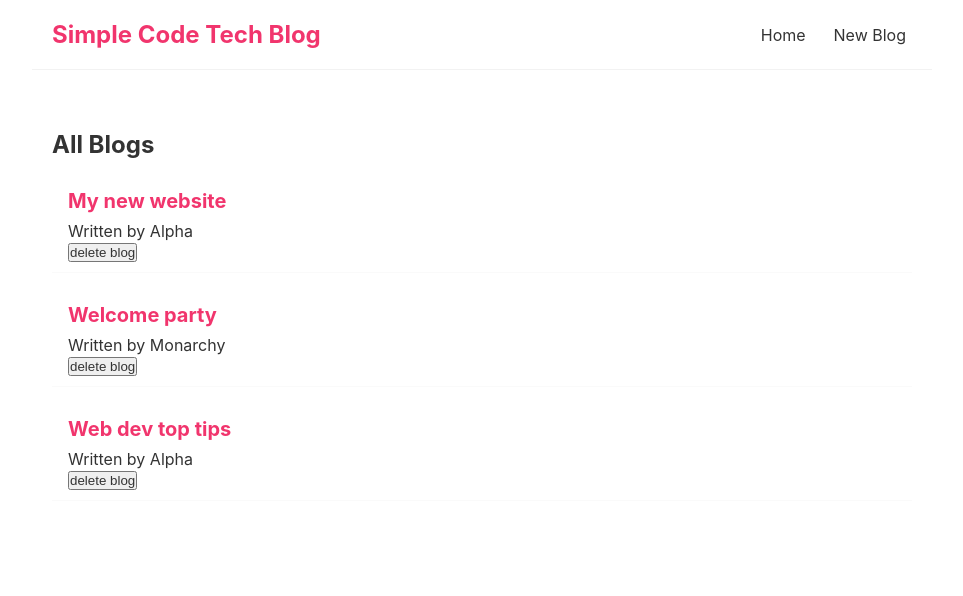
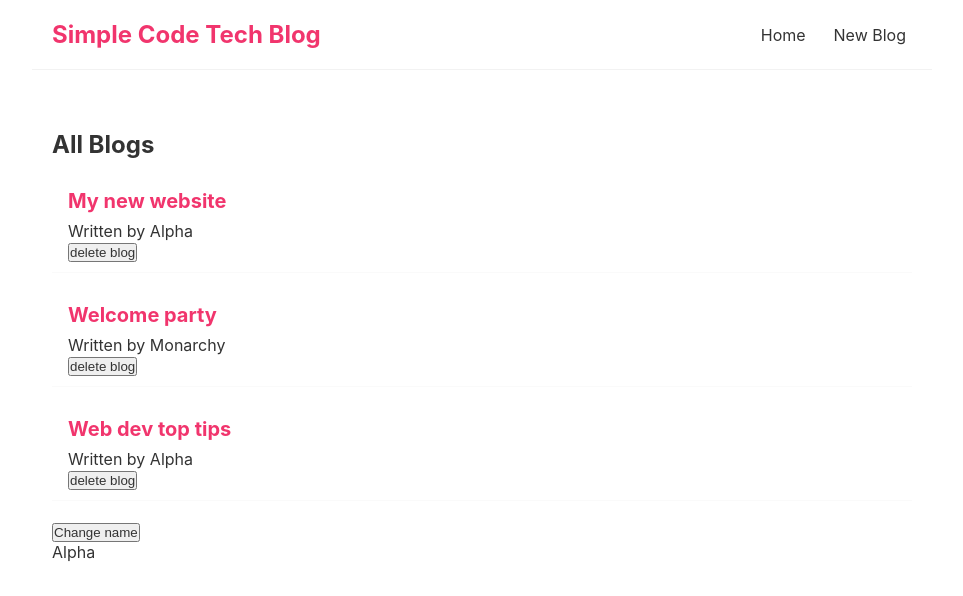
Before and after one commit to Alphaalimamy/Complete-React-Tutorial, a React (Create React App) app: page / in a window 1280 px wide. Shown: the top 596 px of the page, without its empty margins (158-1121 px from the left). Built offline with nearby package versions, Linux system fonts and the light colour scheme.

Commit message:
final commit

```diff
--- a/src/components/home/Home.js
+++ b/src/components/home/Home.js
@@ -31,13 +31,16 @@
     const newBlogs = blogs.filter((blog) => blog.id !== id);
     setBlogs(newBlogs);
   };
+  const [name, setName] = useState("Alpha");
 
   useEffect(() => {
     console.log("Use Effect runs...");
-  });
+  }, [name]);
   return (
     <div className="home">
       <BlogList blogs={blogs} title="All Blogs" handleDelete={handleDelete} />
+      <button onClick={() => setName("Rugiatu")}>Change name</button>
+      <p>{name}</p>
     </div>
   );
 }
```
